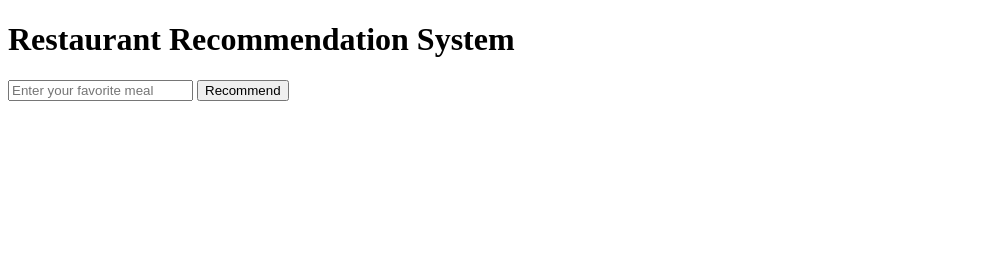
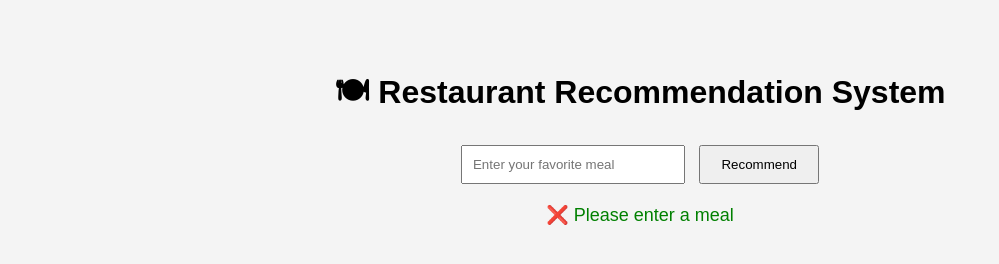
Before and after one commit to syrfy21/devops-fullstack-project, a plain HTML site: page frontend/index.html in a window 1280 px wide. Both pictures are taken after a click on the button "Recommend". Shown: the whole page, without its empty margins (0-999 px from the left). Drawn offline with Linux system fonts and the light colour scheme; no server answers.

Commit message:
Final backend for restaurant recommendation

```diff
--- a/frontend/index.html
+++ b/frontend/index.html
@@ -1,29 +1,62 @@
 <!DOCTYPE html>
-<html>
+<html lang="en">
 <head>
-    <title>Restaurant Recommendation System</title>
+    <meta charset="UTF-8">
+    <title>Restaurant Recommendation</title>
+    <style>
+        body {
+            font-family: Arial, sans-serif;
+            background: #f4f4f4;
+            padding: 40px;
+            text-align: center;
+        }
+        input {
+            padding: 10px;
+            width: 200px;
+        }
+        button {
+            padding: 10px 20px;
+            margin-left: 10px;
+            cursor: pointer;
+        }
+        #result {
+            margin-top: 20px;
+            font-size: 18px;
+            color: green;
+        }
+    </style>
 </head>
 <body>
 
-<h1>Restaurant Recommendation System</h1>
+    <h1>🍽 Restaurant Recommendation System</h1>
 
-<input type="text" id="meal" placeholder="Enter your favorite meal">
-<button onclick="recommend()">Recommend</button>
+    <input type="text" id="mealInput" placeholder="Enter your favorite meal">
+    <button onclick="recommend()">Recommend</button>
 
-<p id="result"></p>
+    <div id="result"></div>
 
-<script>
-function recommend() {
-    const meal = document.getElementById("meal").value;
+    <script>
+        async function recommend() {
+            const meal = document.getElementById("mealInput").value.toLowerCase();
+            const resultDiv = document.getElementById("result");
 
-    fetch(`/recommend?meal=${meal}`)
-        .then(res => res.json())
-        .then(data => {
-            document.getElementById("result").innerText =
-                "Recommended Restaurant: " + data.restaurant;
-        });
-}
-</script>
+            if (!meal) {
+                resultDiv.innerHTML = "❌ Please enter a meal";
+                return;
+            }
+
+            const response = await fetch("/products");
+            const data = await response.json();
+
+            const match = data.find(item => item.meal.toLowerCase() === meal);
+
+            if (match) {
+                resultDiv.innerHTML = `✅ Recommended Restaurant: <b>${match.restaurant}</b>`;
+            } else {
+                resultDiv.innerHTML = "❌ No restaurant found for this meal";
+            }
+        }
+    </script>
 
 </body>
 </html>
```
Also changed, not shown: backend/server.js (+7 -32 lines).
